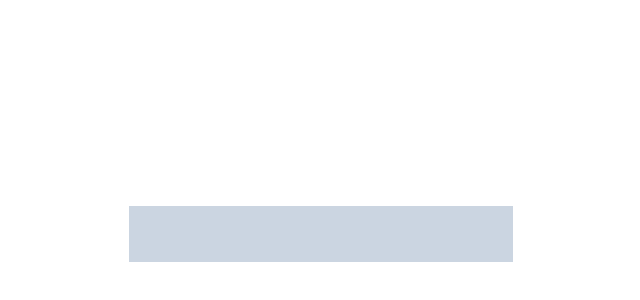
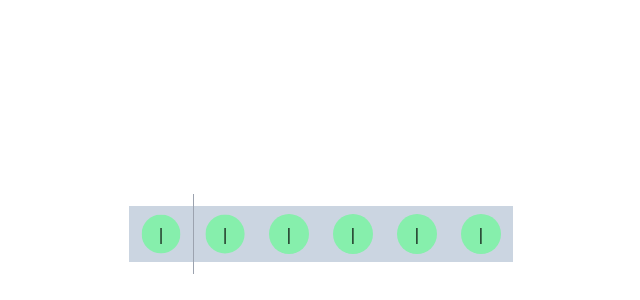
Before and after one commit to Brentably/slide-snap, a Next.js app: page / in a window 1280 px wide. Shown: the part 166-466 px from the top of the page, without its empty margins (447-1087 px from the left). Built offline with nearby package versions, Linux system fonts and the light colour scheme.

Commit message:
cursed framer

```diff
--- a/pages/index.tsx
+++ b/pages/index.tsx
@@ -10,7 +10,7 @@
   return itemHeight * limit
 }
 
-const options = "123456789".split("")
+const options = "||||||||||||||||||".split("")
 
 export default function Home() {
   const ref = useRef<HTMLDivElement>(null)
@@ -23,15 +23,19 @@
   const spacerWidth = useMemo(() => (containerWidth/2) - (ITEM_WIDTH/2) - ITEM_MARGIN, [containerWidth])
 
   const onScroll: UIEventHandler<HTMLDivElement> = () => {}
+1.225
 
   return (
     <div className=" min-h-screen flex items-center justify-center w-[120vw]">
-      <div className="overflow-scroll flex max-w-sm bg-slate-300 snap-mandatory snap-x scroll-smooth scrollbar-hide" onScroll={(e) => {}} ref={ref}>
-        <div style={{ width: `${spacerWidth}px` }} className={`flex-shrink-0`}></div>
+      <div className="overflow-scroll whitespace-nowrap break-keep max-w-sm bg-slate-300 snap-mandatory snap-x scrollbar-hide " onScroll={(e) => {}} ref={ref}>
+        {/* <div style={{ width: `${spacerWidth}px` }} className={`flex-shrink-0`}></div> */}
         {options.map((char, i) => (
           <Option key={i} index={i} content={char} setSelected={setSelected} selected={selected} containerRef={ref} />
         ))}
-        <div style={{ width: `${spacerWidth}px` }} className={`flex-shrink-0`}></div>
+        {/* <div style={{ width: `${spacerWidth}px` }} className={`flex-shrink-0`}></div> */}
+      </div>
+      <div className="fixed left-1/2 -translate-x-1/2 bg-gray-400 w-[1px] h-20">
+
       </div>
     </div>
   )
@@ -56,16 +60,21 @@
   selected: number
   containerRef: RefObject<HTMLDivElement>
 }) {
+  const containerWidth = containerRef.current?.clientWidth ?? 384
+  const ITEM_WIDTH = 40 // hardcoded because "w-10"
+  const ITEM_MARGIN = 12 // harcoded because "mx-3"
+  const spacerWidth = useMemo(() => (containerWidth / 2) + ITEM_WIDTH + (ITEM_MARGIN/2), [containerWidth])
+
   const itemRef = useRef<HTMLButtonElement>(null)
   const { scrollXProgress } = useScroll({
     container: containerRef,
     target: itemRef,
     axis: "x",
-      offset: ["start center", "end center"], // blank of the target meets the blank of the container
+    offset: ['0 0.5', '0 0', '-1 0.5']
+    // offset: [`0px ${spacerWidth}px`, `52px ${spacerWidth}px`], // blank of the target meets the blank of the container
   })
 
-
-
+  // const scale = useTransform(scrollXProgress, [1, 0.5, 0], [1, 1.25, 1])
 
   // const { scrollX } = useScroll({
   //   container: containerRef,
@@ -74,15 +83,13 @@
   // })
 
   return (
-
     <motion.button
       onClick={() => setSelected(index)}
-      className={`flex-shrink-0 m-2 mx-3 bg-green-300 h-10 w-10 flex justify-center items-center rounded-full ${
+      className={`flex-shrink-0 m-2 mx-3 bg-green-300 h-10 w-10 justify-center items-center rounded-full ${
         selected == index ? "bg-blue-300" : ""
       }`}
       ref={itemRef}
-      style={{ scale: scrollXProgress}}>
-
+      style={{ scale: scrollXProgress }}>
       {content}
     </motion.button>
   )
```
Lines whose indentation alone changed are shown as unchanged.
